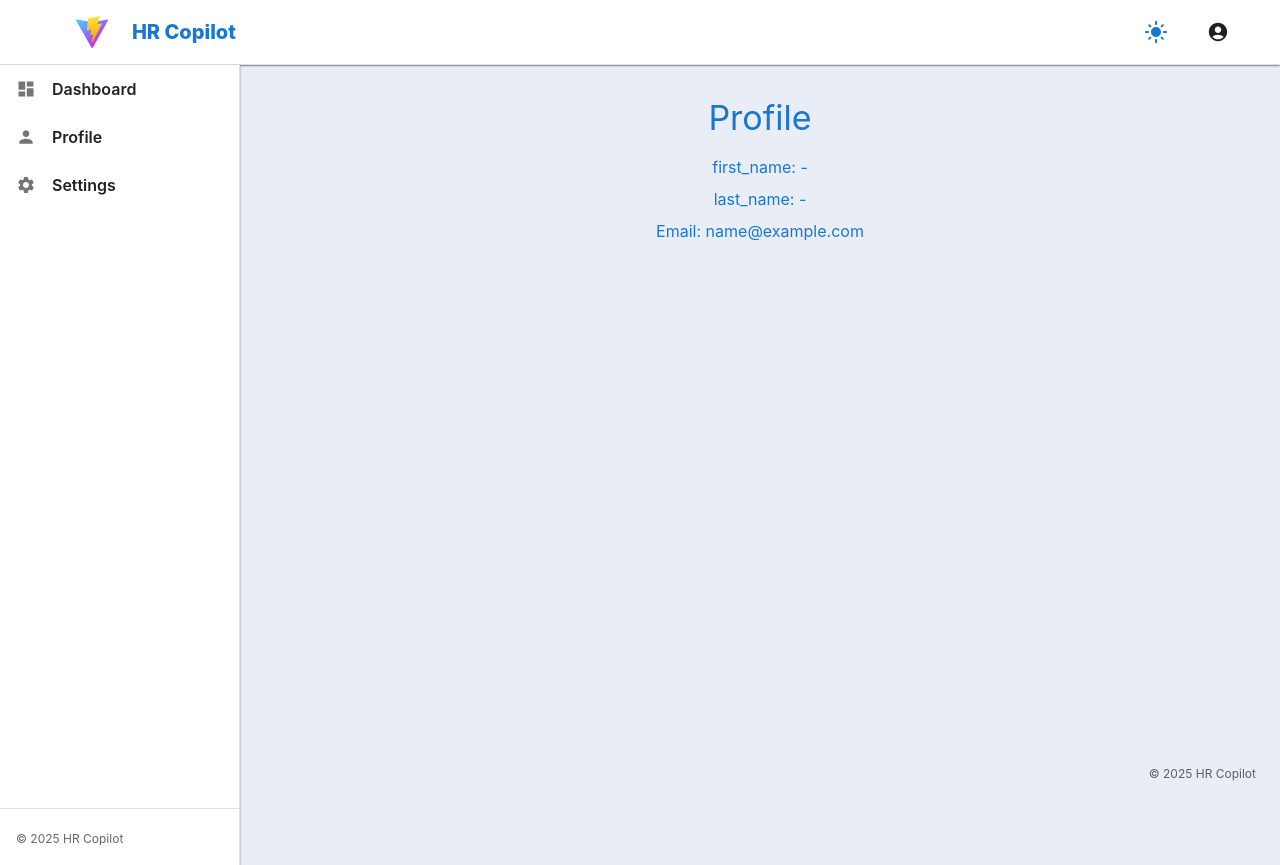
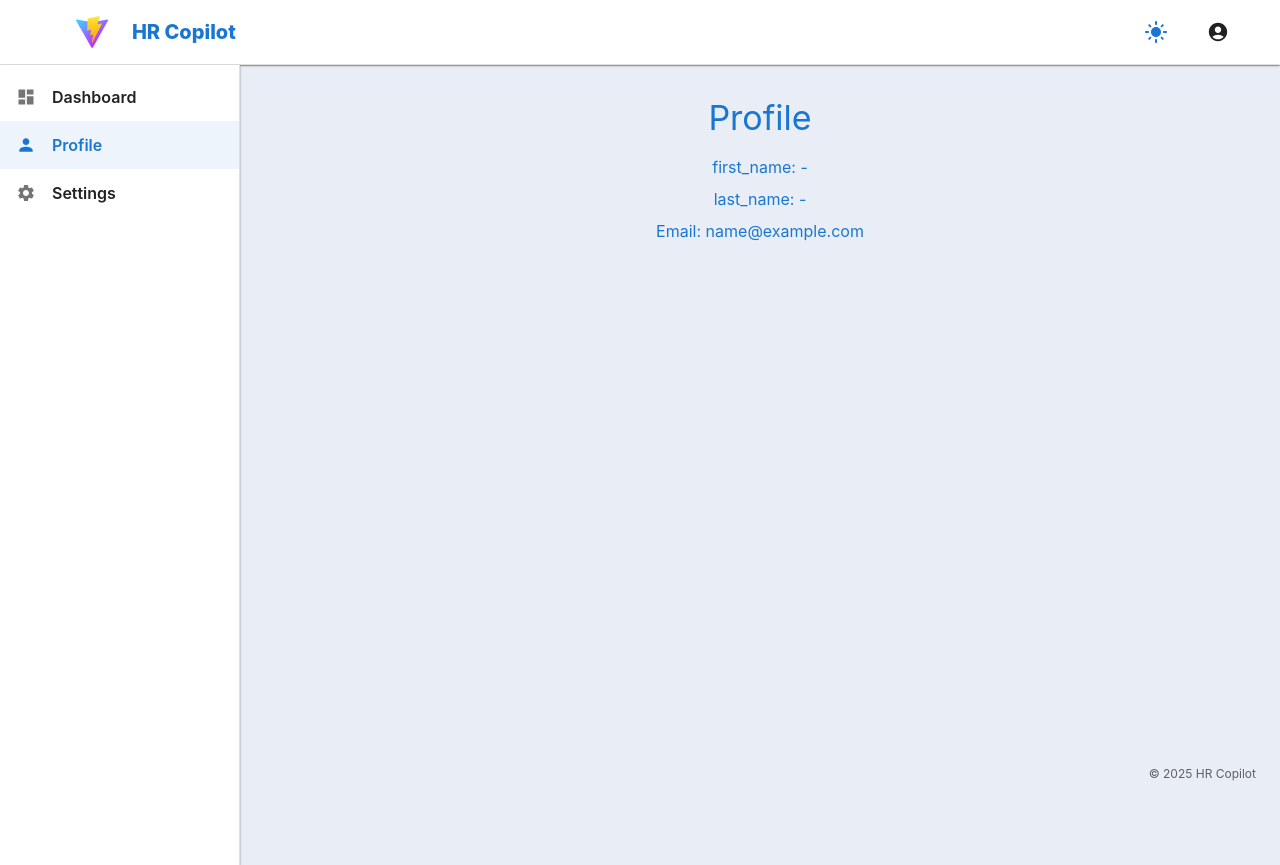
Before and after one commit to gregoryduckworth/react-basic, a React (Vite) app in the folder frontend/: page /profile in a window 1280 px wide. Built offline with nearby package versions, Linux system fonts and the light colour scheme; no server answers; sample sign-in values are in the browser's storage; some icons are missing.

Commit message:
chore: small refactor on sidebar

```diff
--- a/frontend/src/components/layout/Sidebar.tsx
+++ b/frontend/src/components/layout/Sidebar.tsx
@@ -10,11 +10,27 @@ import {
   Typography,
   Tooltip,
 } from "@mui/material";
-import { NavLink } from "react-router-dom";
+import { NavLink, useLocation } from "react-router-dom";
 import { navItems } from "../../config/navItems";
 
 const SIDEBAR_WIDTH = 240;
 const SIDEBAR_COLLAPSED_WIDTH = 64;
+
+const sidebarSx = (collapsed: boolean) => ({
+  width: collapsed ? SIDEBAR_COLLAPSED_WIDTH : SIDEBAR_WIDTH,
+  minWidth: collapsed ? SIDEBAR_COLLAPSED_WIDTH : SIDEBAR_WIDTH,
+  maxWidth: collapsed ? SIDEBAR_COLLAPSED_WIDTH : SIDEBAR_WIDTH,
+  transition: "all 0.2s cubic-bezier(0.4, 0, 0.2, 1)",
+  overflowX: "hidden",
+  bgcolor: "background.paper",
+  borderRight: 1,
+  borderColor: "divider",
+  display: "flex",
+  flexDirection: "column",
+  boxShadow: 1,
+  height: "100%",
+  zIndex: 1100,
+});
 
 interface SidebarProps {
   collapsed?: boolean;
@@ -31,31 +47,12 @@ const Sidebar = ({
   navItems: navItemsProp,
 }: SidebarProps) => {
   const { t } = useTranslation();
-  const currentPath = window.location.pathname;
+  const location = useLocation();
   const items = navItemsProp || navItems;
 
   return (
-    <Box
-      sx={{
-        width: collapsed ? SIDEBAR_COLLAPSED_WIDTH : SIDEBAR_WIDTH,
-        minWidth: collapsed ? SIDEBAR_COLLAPSED_WIDTH : SIDEBAR_WIDTH,
-        maxWidth: collapsed ? SIDEBAR_COLLAPSED_WIDTH : SIDEBAR_WIDTH,
-        transition: "all 0.2s cubic-bezier(0.4, 0, 0.2, 1)",
-        overflowX: "hidden",
-        bgcolor: "background.paper",
-        borderRight: 1,
-        borderColor: "divider",
-        display: "flex",
-        flexDirection: "column",
-        boxShadow: 1,
-        height: "100vh",
-        zIndex: 1100,
-        position: "relative",
-      }}
-      role="navigation"
-      aria-label="Main navigation"
-    >
-      <List sx={{ flex: 1, pb: 0 }} disablePadding>
+    <Box sx={sidebarSx(collapsed)} aria-label="Sidebar navigation">
+      <List sx={{ flex: 1 }}>
         {items.map((item) => (
           <ListItem key={item.href} disablePadding sx={{ display: "block" }}>
             <Tooltip
@@ -65,17 +62,20 @@ const Sidebar = ({
               <ListItemButton
                 component={NavLink}
                 to={item.href}
-                sx={({ isActive }) => ({
+                selected={location.pathname.startsWith(item.href)}
+                sx={{
                   justifyContent: collapsed ? "center" : "flex-start",
                   px: collapsed ? 1 : 2,
-                  bgcolor: isActive ? "primary.50" : undefined,
-                  color: isActive ? "primary.main" : undefined,
-                  "& .MuiListItemIcon-root": {
-                    color: isActive ? "primary.main" : undefined,
+                  minHeight: 48,
+                  "&.Mui-selected, &.Mui-selected:hover": {
+                    bgcolor: "primary.50",
+                    color: "primary.main",
+                    "& .MuiListItemIcon-root": {
+                      color: "primary.main",
+                    },
                   },
                   "&:hover": { bgcolor: "primary.100" },
-                  minHeight: 48,
-                })}
+                }}
               >
                 <ListItemIcon
                   sx={{
@@ -100,25 +100,6 @@ const Sidebar = ({
           </ListItem>
         ))}
       </List>
-      <Box
-        p={2}
-        borderTop={1}
-        borderColor="divider"
-        textAlign={collapsed ? "center" : "inherit"}
-        sx={{
-          position: "absolute",
-          bottom: 0,
-          left: 0,
-          width: "100%",
-          bgcolor: "background.paper",
-        }}
-      >
-        {!collapsed && (
-          <Typography variant="caption" color="text.secondary" align="center">
-            &copy; {new Date().getFullYear()} HR Copilot
-          </Typography>
-        )}
-      </Box>
     </Box>
   );
 };
--- a/frontend/src/context/ThemeContext.tsx
+++ b/frontend/src/context/ThemeContext.tsx
@@ -29,7 +29,10 @@ export function ThemeProvider({ children }: { children: React.ReactNode }) {
     });
   };
 
-  const theme = useMemo(() => (mode === "dark" ? darkTheme : lightTheme), [mode]);
+  const theme = useMemo(
+    () => (mode === "dark" ? darkTheme : lightTheme),
+    [mode]
+  );
 
   return (
     <ThemeContext.Provider value={{ mode, toggleTheme }}>
```
